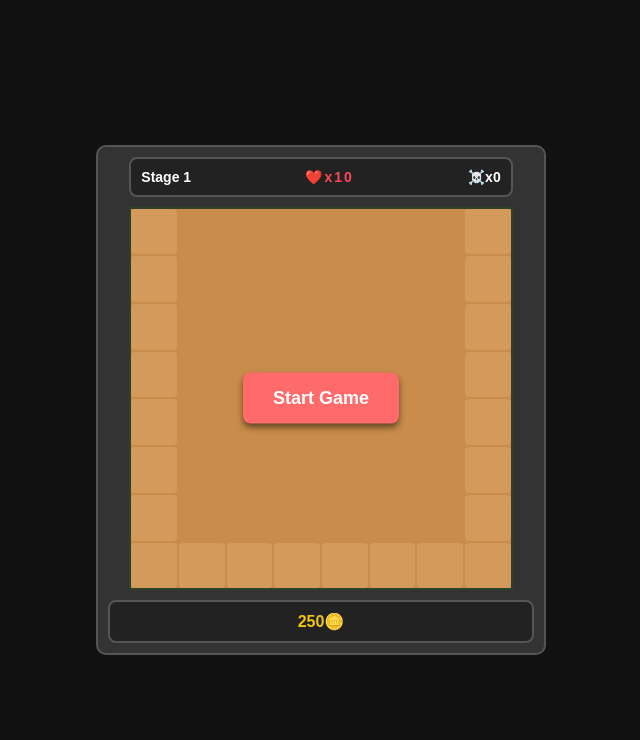
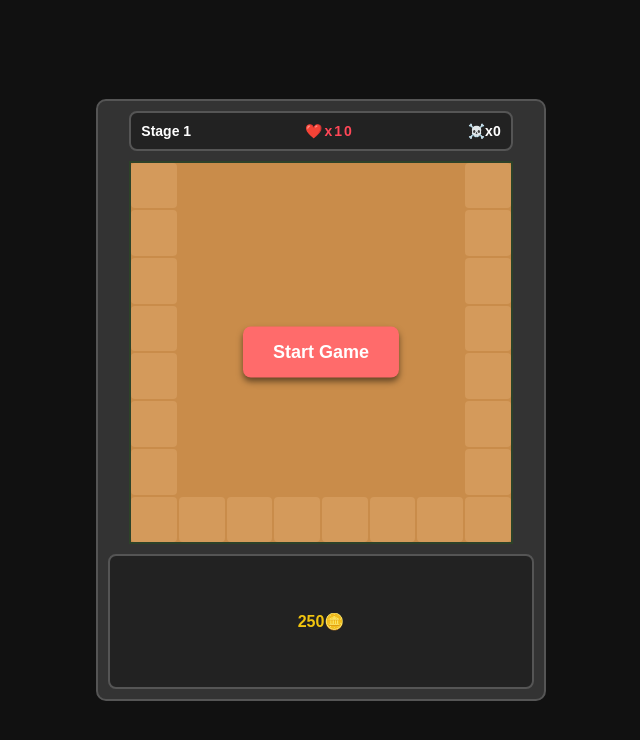
Before and after one commit to veister/devil_defense, a plain HTML site: page index.html in a window 1280 px wide. Shown: the whole page, without its empty margins (319-959 px from the left). Drawn offline with Linux system fonts and the light colour scheme.

Commit message:
[260331_1134] 하단 ui 크기 조절

```diff
--- a/style.css
+++ b/style.css
@@ -84,6 +84,7 @@ body {
     align-items: center;
     color: #fff;
     padding: 10px; /* 내부 여백 축소 */
+    min-height: min(28.5vw, 135px); /* 보드 높이의 약 1/3을 최소 높이로 설정 */
 }
 
 #gold-display {
```
